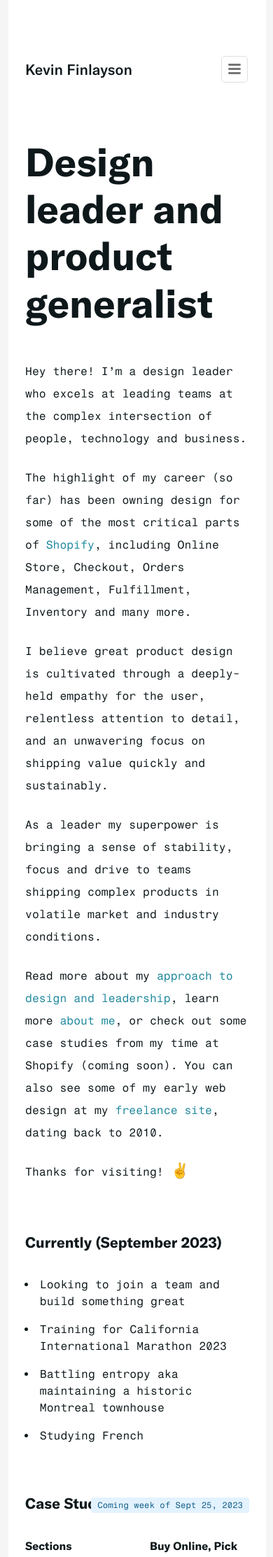
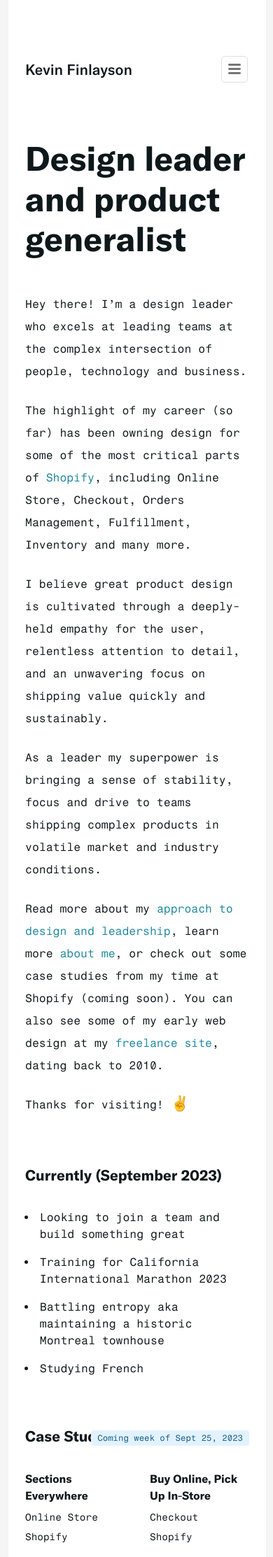
Before and after one commit to kevinfinlayson/kevinfinlayson.com, a Jekyll site: the page built from index.markdown, in a window 390 px wide. Shown: the top 2225 px of the page at 70% size. Built offline with Jekyll 4.4.1, drawn with Linux system fonts in a browser that asks for light colours.

Commit message:
headline size tweak on phone

```diff
--- a/_sass/page.scss
+++ b/_sass/page.scss
@@ -25,6 +25,12 @@
     @include breakpoint(phablet) {
         h1 {
             font-size: $largest;
+        }
+    }
+
+    @include breakpoint(phone) {
+        h1 {
+            font-size: $even-larger;
         }
     }
 }
```
